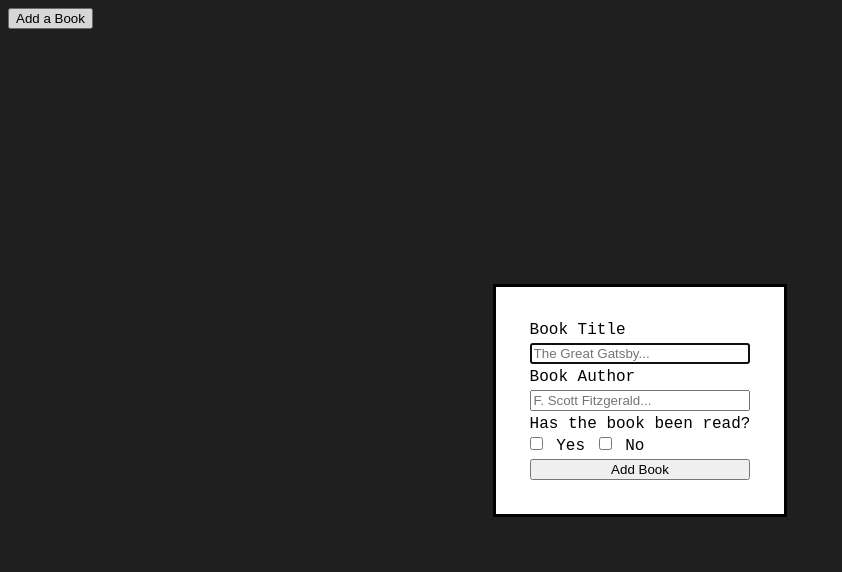
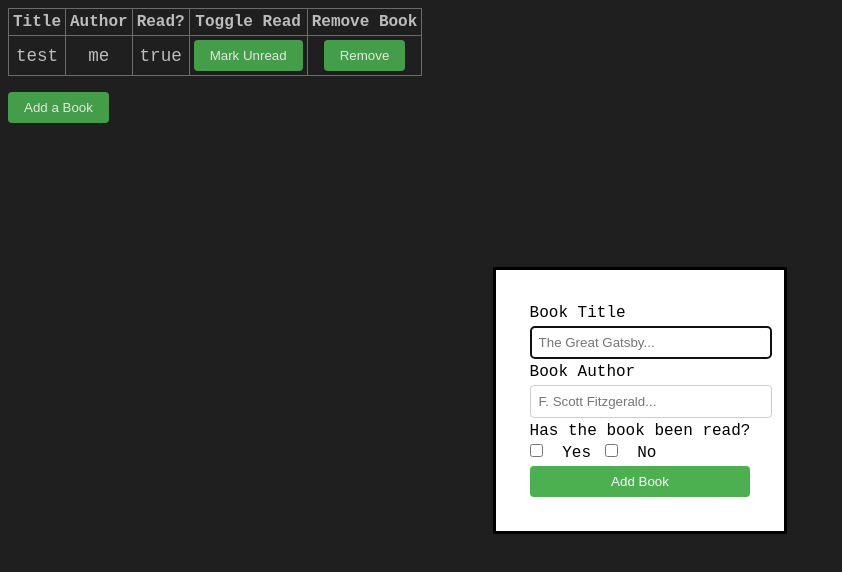
Before and after one commit to alexkozlovm/js-projects, a plain HTML site: page index.html in a window 1280 px wide. Both pictures are taken after a click on the button "Add a Book". Shown: the whole page, without its empty margins (0-842 px from the left). Drawn offline with Linux system fonts and the light colour scheme.

Commit message:
added remove book and toggle read functionality also made it look better

```diff
--- a/scripts/library.js
+++ b/scripts/library.js
@@ -18,7 +18,7 @@ function renderLibrary() {
     const tableBody = document.querySelector("#table-body");
     tableBody.innerHTML = "";
 
-
+    // Header row
     const headRow = document.createElement("tr");
 
     const titleHead =  document.createElement("th");
@@ -30,9 +30,17 @@ function renderLibrary() {
     const readHead = document.createElement("th");
     readHead.textContent = "Read?"
 
+    const toggleHead = document.createElement("th");
+    toggleHead.textContent = "Toggle Read";
+
+    const removeHead = document.createElement("th");
+    removeHead.textContent = "Remove Book";
+
     headRow.appendChild(titleHead);
     headRow.appendChild(authorHead);
     headRow.appendChild(readHead);
+    headRow.appendChild(toggleHead);
+    headRow.appendChild(removeHead);
     tableBody.appendChild(headRow);
 
 
@@ -49,9 +57,43 @@ function renderLibrary() {
         const readCell = document.createElement("td");
         readCell.textContent = book.read;
 
+        const toggleCell = document.createElement("td");
+
+        const readToggle = document.createElement("button");
+        readToggle.classList.add("table-button");
+        readToggle.innerHTML = book.read ? "Mark Unread" : "Mark Read";
+
+        const removeCell = document.createElement("td");
+
+        const removeButton = document.createElement("button");
+        removeButton.classList.add("table-button");
+        removeButton.innerHTML = "Remove";
+
+        readToggle.addEventListener("click", () => {
+            const index = myLibrary.findIndex((b) => b.id === book.id);
+            if (index !== -1) {
+                myLibrary[index].read = !myLibrary[index].read;
+                readCell.textContent = myLibrary[index].read;
+                readToggle.innerHTML = myLibrary[index].read ? "Mark Unread" : "Mark Read";
+            }
+        });
+
+        removeButton.addEventListener("click", () => {
+            const index = myLibrary.findIndex((b) => b.id === book.id);
+            if (index !== -1) {
+                myLibrary.splice(index, 1);
+                renderLibrary();
+            }
+        });
+
+
+        toggleCell.appendChild(readToggle);
+        removeCell.appendChild(removeButton);
         row.appendChild(titleCell);
         row.appendChild(authorCell);
         row.appendChild(readCell);
+        row.appendChild(toggleCell);
+        row.appendChild(removeCell);
         tableBody.appendChild(row);
     });
 }
@@ -78,9 +120,5 @@ submitButton.addEventListener("click", (event) => {
   dialog.close();
 });
 
-
-// Example thing
-/*
 addBookToLibrary("test", "me", true);
 renderLibrary();
-*/
--- a/style.css
+++ b/style.css
@@ -1,6 +1,7 @@
 table {
 	border-collapse: collapse;
 	border-spacing: 0;
+	margin-bottom: 1rem;
 }
 
 td, th, tr, table {
@@ -34,3 +35,52 @@ label, input {
 div {
 	margin-bottom: 2px;
 }
+
+input[type="text"] {
+	width: 100%;
+	padding: 0.5rem;
+	border: 1px solid #ccc;
+	border-radius: 4px;
+}
+
+input[type="submit"] {
+	background-color: #4CAF50;
+	color: white;
+	padding: 0.5rem 1rem;
+	border: none;
+	border-radius: 4px;
+	cursor: pointer;
+}
+
+input[type="submit"]:hover {
+	background-color: #45a049;
+}
+
+input[type="checkbox"] {
+	margin-right: 0.5rem;
+}
+
+input[type="checkbox"]:checked {
+	background-color: #4CAF50;
+}
+
+button {
+	background-color: #4CAF50;
+	color: white;
+	padding: 0.5rem 1rem;
+	border: none;
+	border-radius: 4px;
+	cursor: pointer;
+}
+.table-button {
+	background-color: #4CAF50;
+	color: white;
+	padding: 0.5rem 1rem;
+	border: none;
+	border-radius: 4px;
+	cursor: pointer;
+}
+td {
+	text-align: center;
+	font-size: 110%;
+}
```
